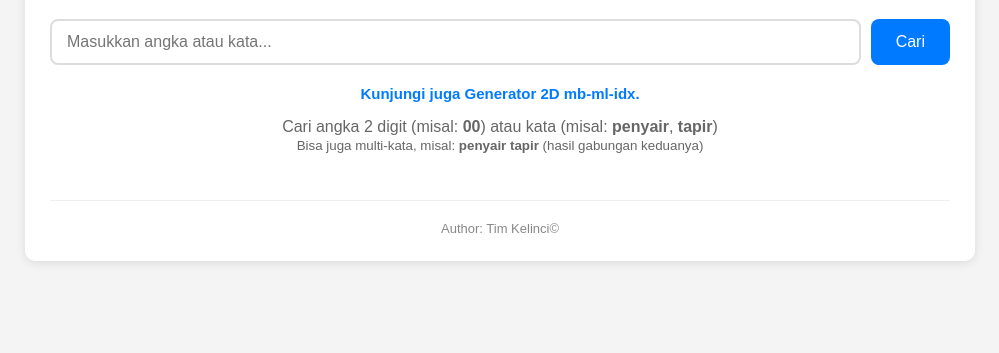
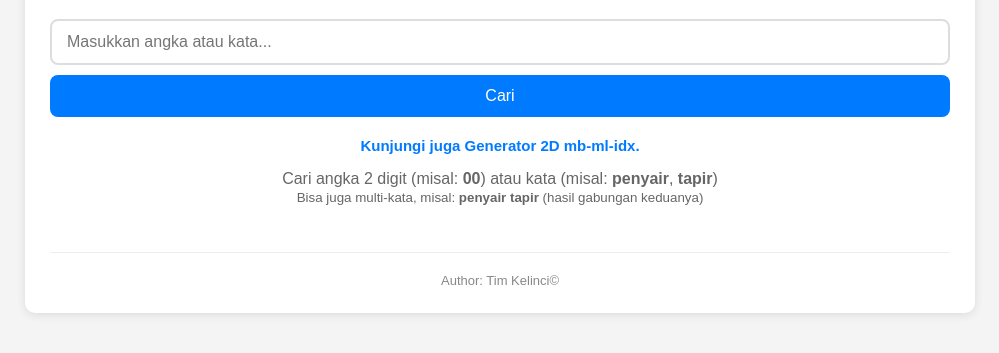
Before and after one commit to perigustari33-sudo/ucilblog, a plain HTML site: page tool/pencari-erek2.html in a window 1280 px wide. Shown: the part 107-460 px from the top of the page, without its empty margins (140-1139 px from the left). Drawn offline with Linux system fonts and the light colour scheme.

Commit message:
Add files via upload

```diff
--- a/tool/pencari-erek2.html
+++ b/tool/pencari-erek2.html
@@ -8,7 +8,7 @@
   body { font-family: Arial, sans-serif; background: #f4f4f4; margin: 0; padding: 20px; }
   .container { max-width: 900px; margin: auto; background: #fff; padding: 25px; border-radius: 10px; box-shadow: 0 2px 10px rgba(0,0,0,0.1); }
   h1 { text-align: center; color: #333; }
-  .search-box { display: flex; gap: 10px; margin-bottom: 20px; }
+  .search-box { display: flex; flex-direction: column; gap: 10px; margin-bottom: 20px; }
   .search-box input { flex: 1; padding: 12px 15px; font-size: 16px; border: 2px solid #ddd; border-radius: 8px; outline: none; }
   .search-box input:focus { border-color: #007bff; }
   .search-box button { padding: 12px 25px; background: #007bff; color: #fff; border: none; border-radius: 8px; cursor: pointer; font-size: 16px; }
```
